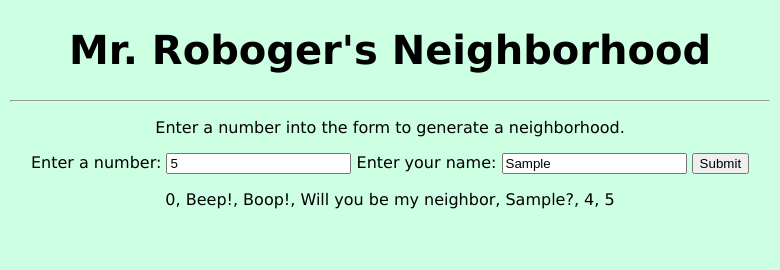
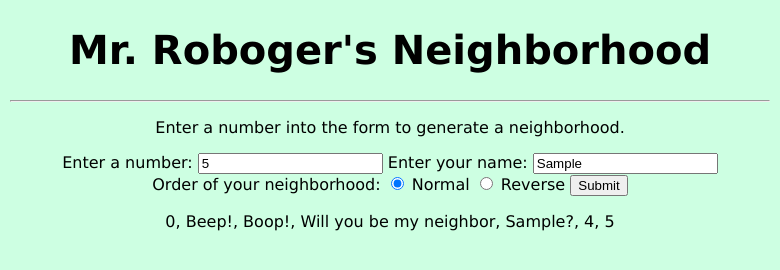
Before and after one commit to igl-myrick/mr-roboger, a plain HTML site: page index.html in a window 1280 px wide. Both pictures are taken after typing "5", "Sample" into the empty fields and a click on the button "Submit". Shown: the whole page, without its empty margins (250-1030 px from the left). Drawn offline with Linux system fonts and the light colour scheme.

Commit message:
add option for reversed output

```diff
--- a/css/styles.css
+++ b/css/styles.css
@@ -8,6 +8,10 @@ hr {
   width: 60%;
 }
 
+br {
+  line-height: 40px;
+}
+
 h1 {
   font-size: 40px;
 }
--- a/index.html
+++ b/index.html
@@ -14,6 +14,16 @@
     <input id="user-input" type="number" name="user-input">
     <label for="user-name">Enter your name:</label>
     <input id="user-name" type="text" name="user-name">
+    <br>
+    Order of your neighborhood:
+    <label>
+      <input type="radio" name="order" value="normal" checked>
+      Normal
+    </label>
+    <label>
+      <input type="radio" name="order" value="reverse">
+      Reverse
+    </label>
     <button type="submit">Submit</button>
   </form>
   <div id="output">
--- a/js/scripts.js
+++ b/js/scripts.js
@@ -19,7 +19,7 @@ function beepBoop(inputNum, inputName) {
       neighborhoodArr.splice(index, 1, "Beep!");
     }
   });
-  return neighborhoodArr.join(", ");
+  return neighborhoodArr;
 }
 
 // ui logic
@@ -36,7 +36,15 @@ function handleForm(e) {
   const output = document.getElementById("output");
   const result = beepBoop(userNum, userName);
   const p = document.createElement("p");
-  p.append(result);
+  const order = document.querySelector("input[name='order']:checked").value;
+  if (result === "Please enter a valid name.") {
+    p.append(result);
+  } else if (order === "reverse") {
+    result.reverse();
+    p.append(result.join(", "));
+  } else {
+    p.append(result.join(", "));
+  }
   output.append(p);
   form.addEventListener("submit", function() {
     p.remove();
```
Also changed, not shown: 1 other file.
